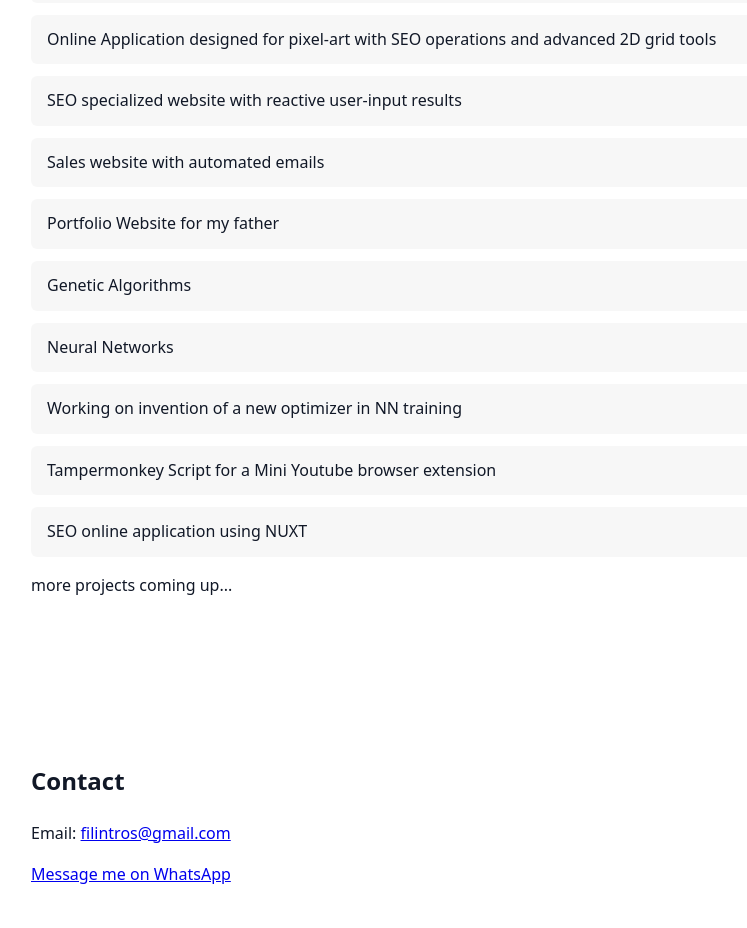
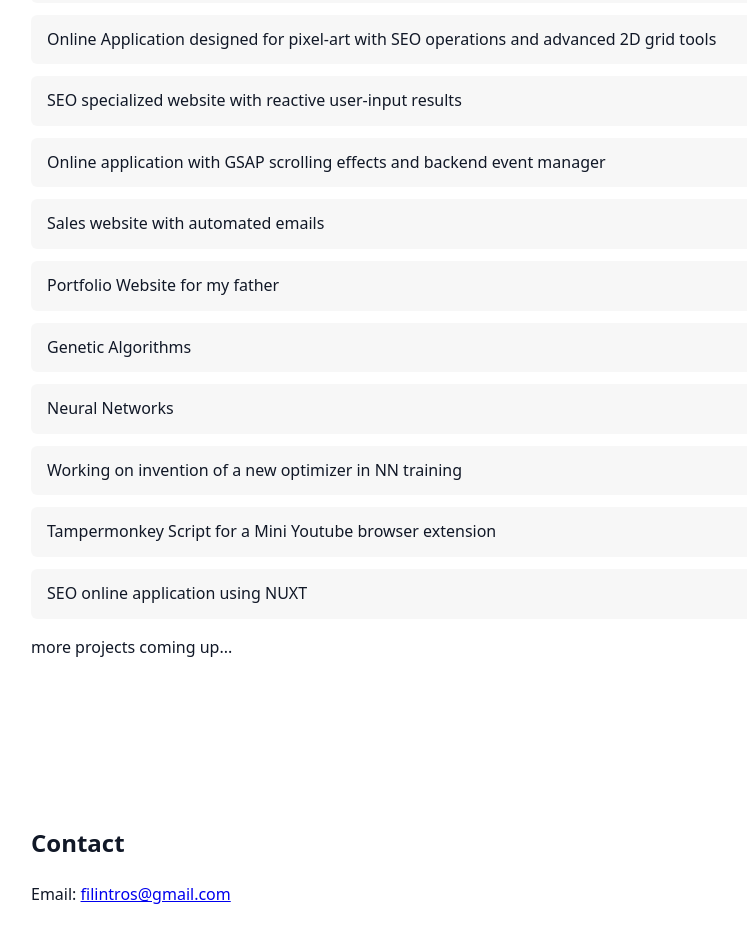
Before and after one commit to ThorSonOfThors/FilipZdravkovic, a Vue app in the folder my-portfolio/: page / in a window 1280 px wide. Shown: the part 1780-2708 px from the top of the page, without its empty margins (91-838 px from the left). Built offline with nearby package versions, Linux system fonts and the light colour scheme.

Commit message:
Added a new project
.

```diff
--- a/my-portfolio/src/components/ProjectsSection.vue
+++ b/my-portfolio/src/components/ProjectsSection.vue
@@ -18,6 +18,11 @@ const projects = [
    {
     name: 'SEO specialized website with reactive user-input results ',
     url: 'https://tools4renovation.vercel.app/'
+  },
+
+  {
+    name: 'Online application with GSAP scrolling effects and backend event manager',
+    url: 'https://akatsuki-gamma.vercel.app/home'
   },
 
   {
```
